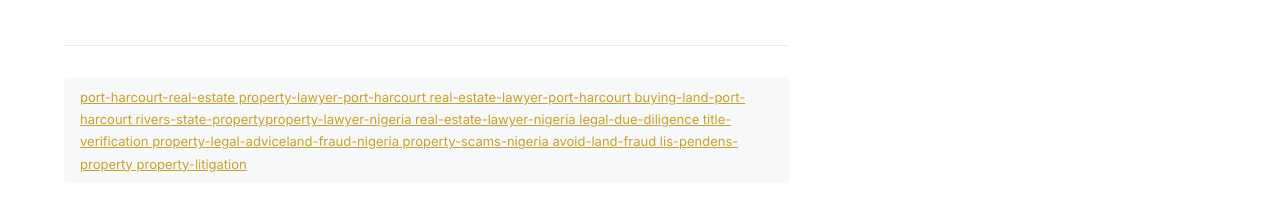
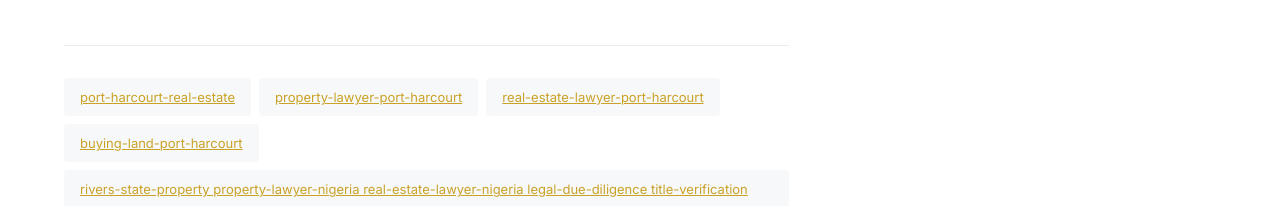
Before and after one commit to imostack/brimany-blog, an Eleventy site: page src/posts/2026-04-04-how-to-verify-ownership-of-property-in-nigeria.md in a window 1280 px wide. Shown: the part 3410-3616 px from the top of the page. Built offline with nearby package versions, Linux system fonts and the light colour scheme; Eleventy itself is replaced by a stand-in of ours; files that its build step writes are made by us from their sources.

Commit message:
Update Blog Posts “2026-04-04-how-to-verify-ownership-of-property-in-nigeria”

```diff
--- a/src/posts/2026-04-04-how-to-verify-ownership-of-property-in-nigeria.md
+++ b/src/posts/2026-04-04-how-to-verify-ownership-of-property-in-nigeria.md
@@ -14,12 +14,11 @@ excerpt: Before purchasing real estate in Nigeria, it is important to consider
   people haven’t had a bad experience buying a property that is encumbered so
   they believe there is no need for legal guidance.
 tags:
-  - port-harcourt-real-estate property-lawyer-port-harcourt
-    real-estate-lawyer-port-harcourt buying-land-port-harcourt
-    rivers-state-propertyproperty-lawyer-nigeria real-estate-lawyer-nigeria
-    legal-due-diligence title-verification
-    property-legal-adviceland-fraud-nigeria property-scams-nigeria
-    avoid-land-fraud lis-pendens-property property-litigation
+  - port-harcourt-real-estate
+  - property-lawyer-port-harcourt
+  - real-estate-lawyer-port-harcourt
+  - buying-land-port-harcourt
+  - rivers-state-property   property-lawyer-nigeria   real-estate-lawyer-nigeria   legal-due-diligence   title-verification   property-legal-advice   land-fraud-nigeria   property-scams-nigeria   avoid-land-fraud   lis-pendens-property   property-litigation
 ---
 ## **Introduction**
 
```
